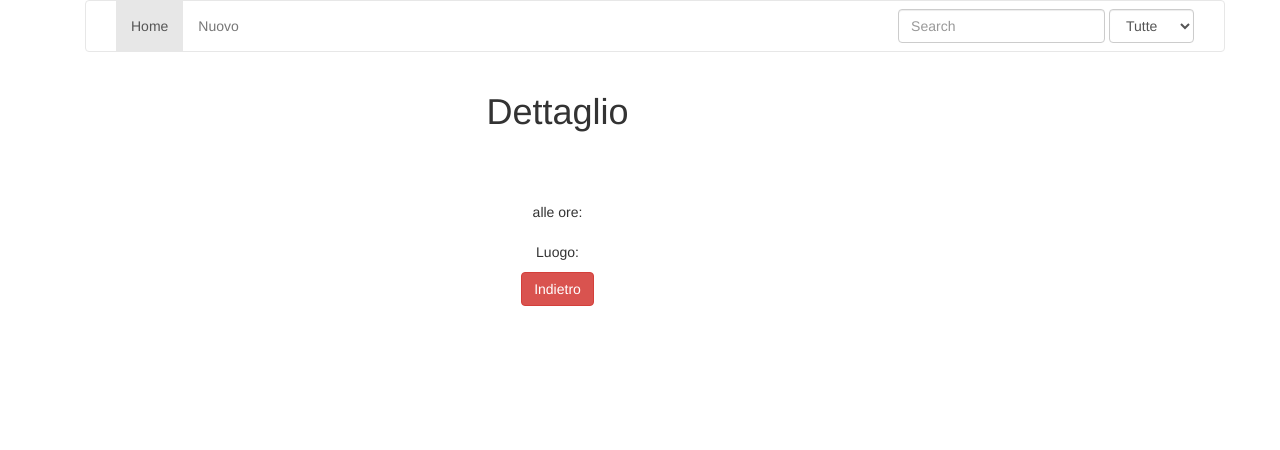
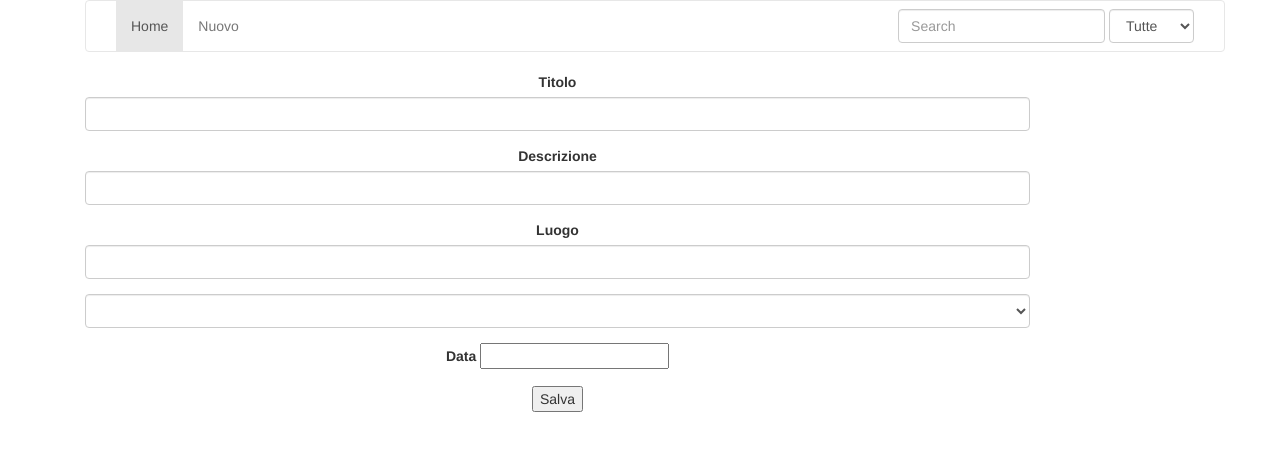
Before and after one commit to luana91/Agenda, a website: page index.html at #!/dettaglio/nuova in a window 1280 px wide. Drawn offline with nearby package versions, Linux system fonts and the light colour scheme; some packages are replaced by stand-ins of ours.

Commit message:
funzione modifica

```diff
--- a/agenda/dettaglio.controller.js
+++ b/agenda/dettaglio.controller.js
@@ -7,6 +7,8 @@ angular.module('app').controller('DettaglioCtrl', function ($scope, AgendaSrv, $
         $scope.loading = false;
     }, 500);
 
-
+    $scope.modifica = function () {
+        console.log($scope.appuntamento)
+    }
 
 });
--- a/agenda/dettaglio.template.html
+++ b/agenda/dettaglio.template.html
@@ -6,14 +6,32 @@
     <div class="row">
         <div class="col-md-10">
             <div class="caption text-center" ng-hide="loading">
-                <h1>Dettaglio</h1>
-                <br><br>
-                <h2>{{appuntamento.titolo}}</h2>
-                <p>{{appuntamento.data | date: 'dd/MM/yyyy'}} alle ore: {{appuntamento.data | date: 'HH:mm'}}</p>
-                <h3>{{appuntamento.descrizione}}</h3>
-                <p>Luogo: {{appuntamento.luogo}}</p>
-                <a class="btn btn-danger" role="button" ui-sref="/">Indietro</a>
-
+                <form ng-submit="modifica()" novalidate>
+                    <div class="form-group">
+                        <label for="titolo">Titolo</label>
+                        <input type="text" id="titolo" class="form-control" ng-model="appuntamento.titolo"></input>
+                    </div>
+                    <div class="form-group">
+                        <label for="descrizione">Descrizione</label>
+                        <input type="text" id="descrizione" class="form-control" ng-model="appuntamento.descrizione"></input>
+                    </div>
+                    <div class="form-group">
+                        <label for="luogo">Luogo</label>
+                        <input type="text" id="luogo" class="form-control" ng-model="appuntamento.luogo"></input>
+                    </div>
+                    <div class="form-group">
+                        <select class="form-control" ng-model="appuntamento.priorita">
+                            <option style="background-color:#ff0000" value="#ff0000">Alta</option>
+                            <option style="background-color:#ff0000" value="#ffa500">Media</option>
+                            <option style="background-color:#ff0000" value="#007f00">Bassa</option>
+                        </select>
+                    </div>
+                    <div class="form-group">
+                        <label for="data">Data</label>
+                        <input type="datatime-local" ng-model="appuntamento.data">
+                    </div>
+                    <button type="submit">Salva</button>
+                </form>
             </div>
         </div>
     </div>
--- a/app.routes.js
+++ b/app.routes.js
@@ -20,6 +20,11 @@ angular.module('app').config(function ($stateProvider, $urlRouterProvider) {
             controller: 'DettaglioCtrl',
 
         })
+        .state('nuova', {
+            url: '/dettaglio/nuova',
+            templateUrl: 'agenda/dettaglio.nuova.html',
+            controller: 'NuovaCtrl',
 
+        })
 
 });
```
Also changed, not shown: agenda/dettaglio.nuova.html (added, +6 -0 lines).
